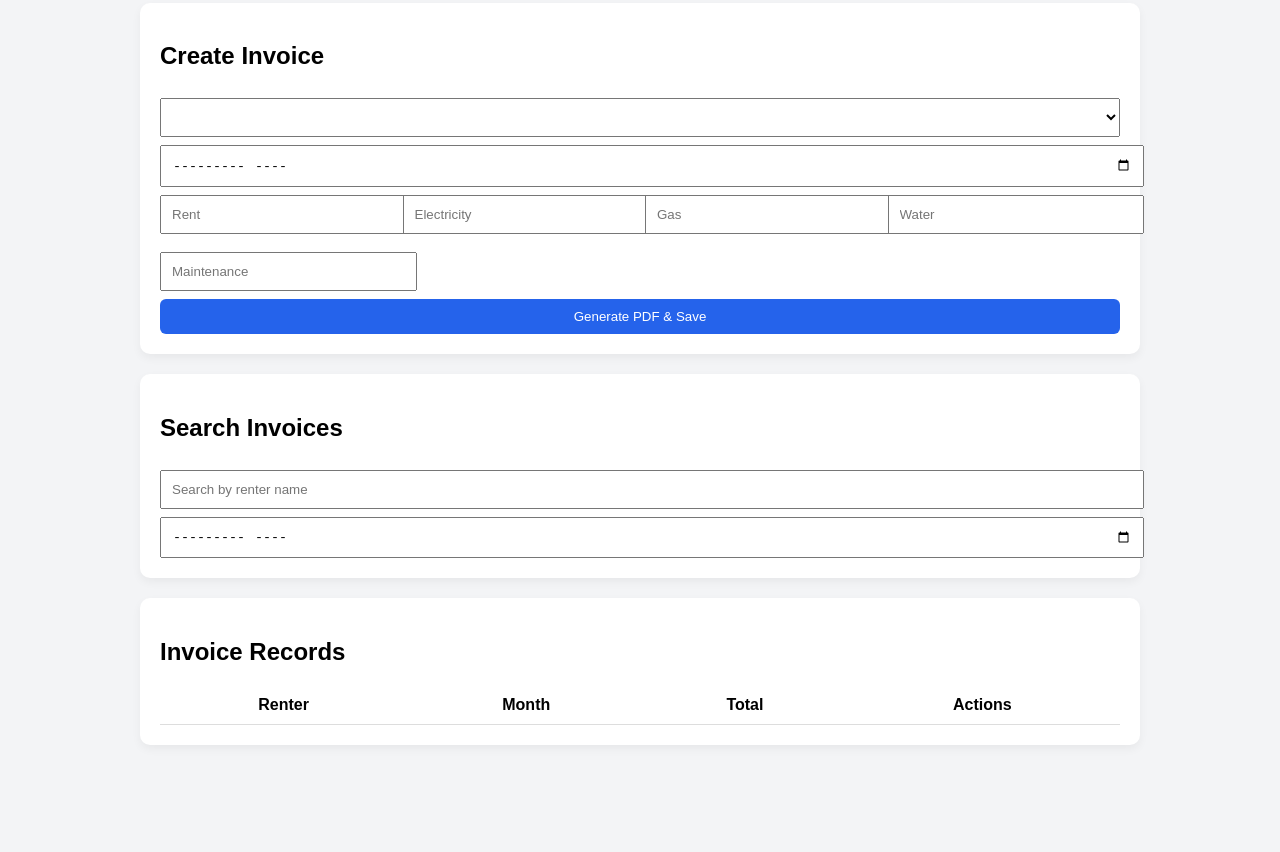
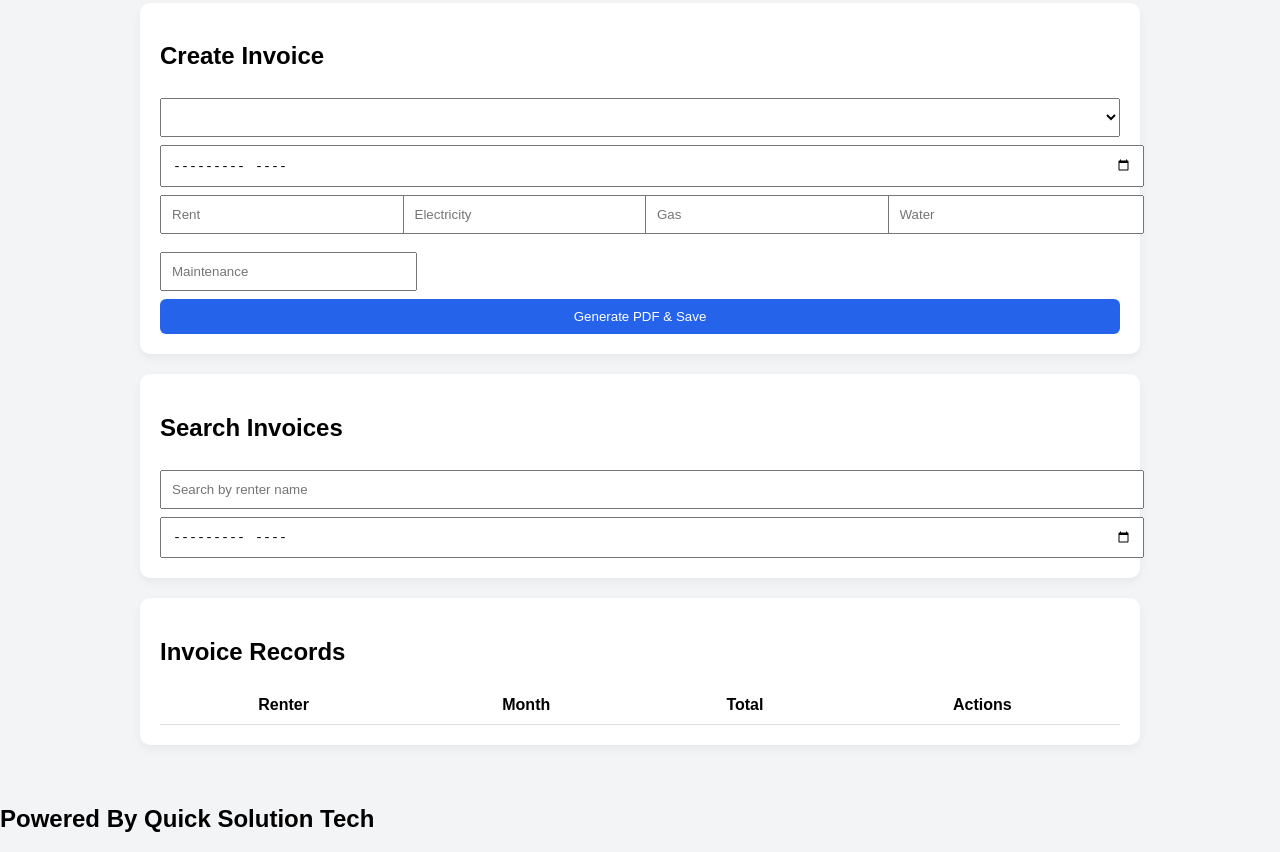
Before and after one commit to aqeelbaloch-arch/Upright-Smart-Solution, a plain HTML site: page index.html in a window 1280 px wide. Shown: the part 390-1242 px from the top of the page. Before the commit the page ends 1175 px from the top, so only its background shows below. Drawn offline with nearby package versions, Linux system fonts and the light colour scheme.

Commit message:
Update index.html

```diff
--- a/index.html
+++ b/index.html
@@ -67,4 +67,5 @@
 
 <script src="app.js"></script>
 </body>
+  <h2>Powered By Quick Solution Tech</h2>
   </html>
```
